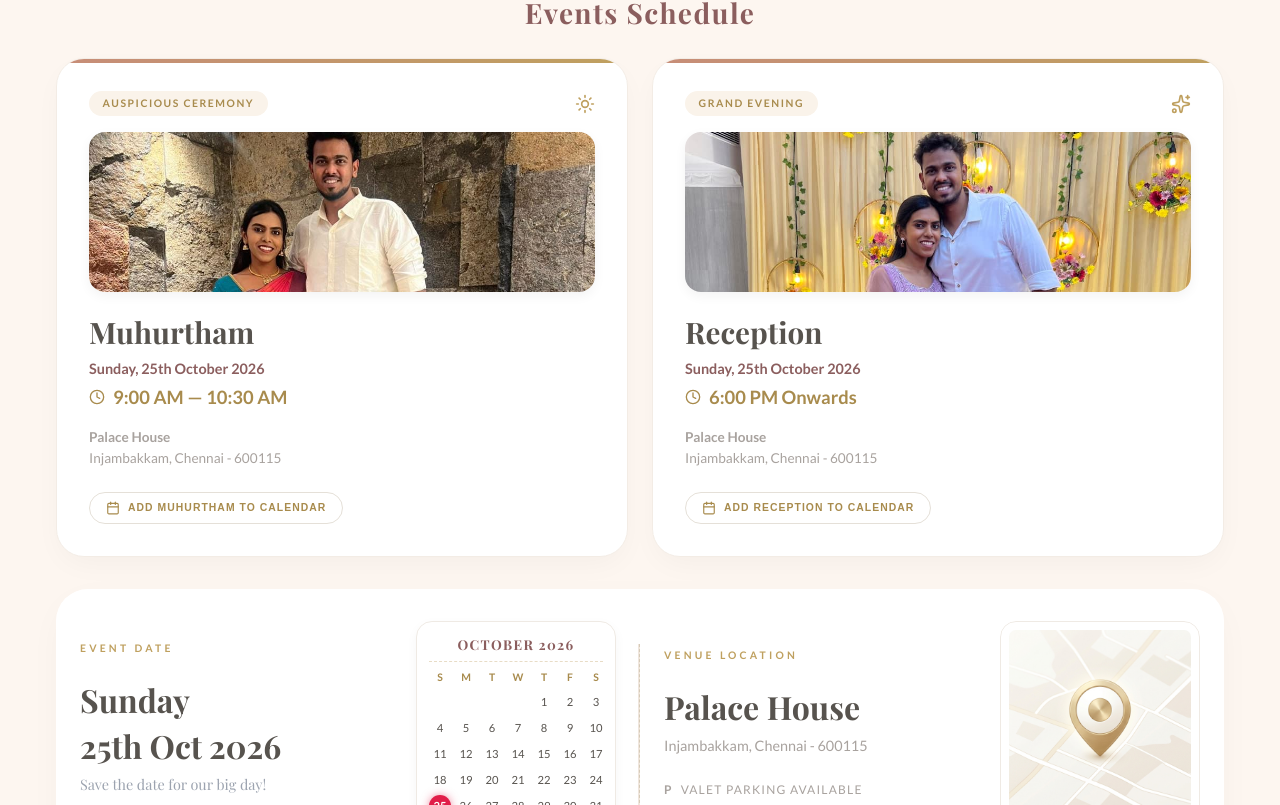
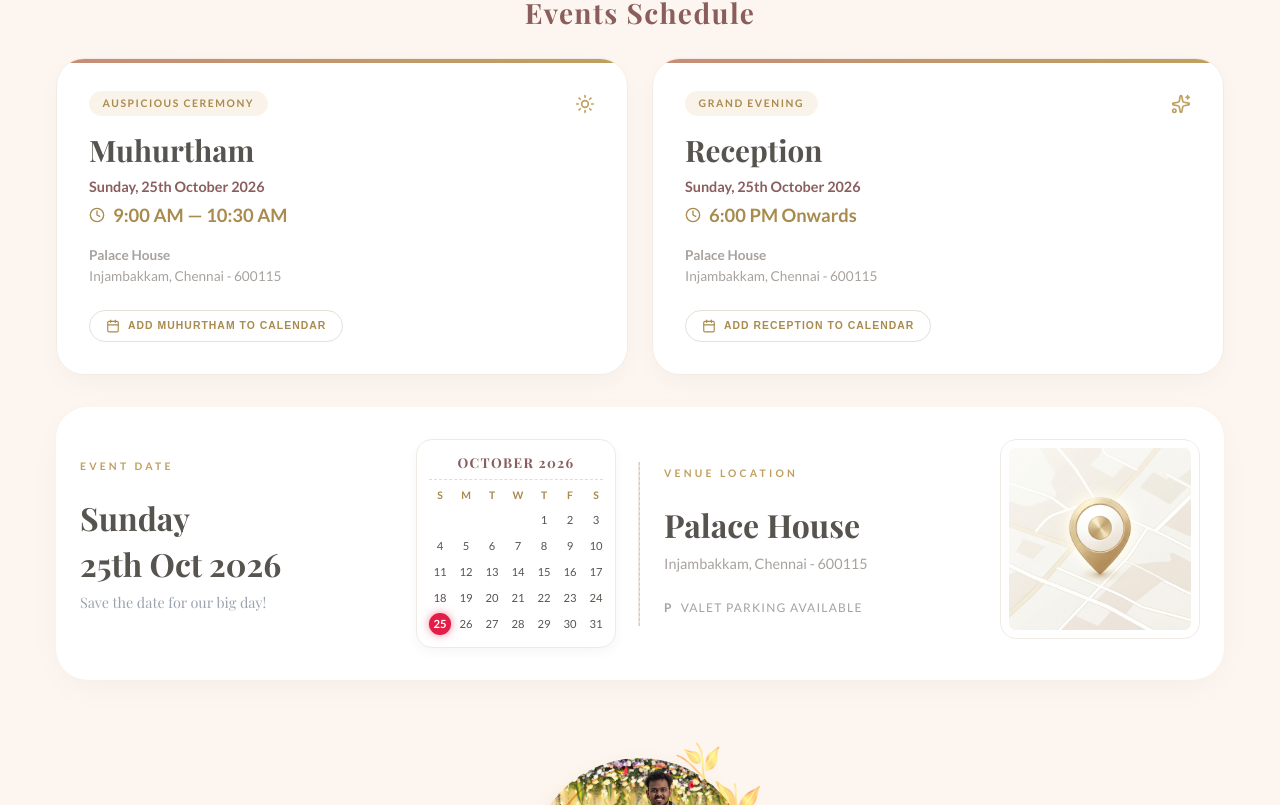
Before and after one commit to Riktha-L/sneha-vishwa-invite, a React (Vite) app: page / in a window 1280 px wide. Shown: the part 995-1800 px from the top of the page. Built offline with nearby package versions, Linux system fonts and the light colour scheme; a web font is replaced by a local one.

Commit message:
Remove photos from Muhurtham and Reception event cards for clean typography layout

```diff
--- a/src/App.jsx
+++ b/src/App.jsx
@@ -221,7 +221,6 @@ function App() {
                 <span className="event-card-tag">Auspicious Ceremony</span>
                 <Sun size={20} color="#bfa05f" />
               </div>
-              <img src={coupleTraditional} alt="Niranjan & Cynthia Muhurtham" className="event-card-img" />
               <h2 className="event-card-title">Muhurtham</h2>
               <p className="event-card-date">Sunday, 25th October 2026</p>
               <div className="event-card-time">
@@ -247,7 +246,6 @@ function App() {
                 <span className="event-card-tag">Grand Evening</span>
                 <Sparkles size={20} color="#bfa05f" />
               </div>
-              <img src={coupleParty} alt="Niranjan & Cynthia Reception" className="event-card-img" />
               <h2 className="event-card-title">Reception</h2>
               <p className="event-card-date">Sunday, 25th October 2026</p>
               <div className="event-card-time">
```
